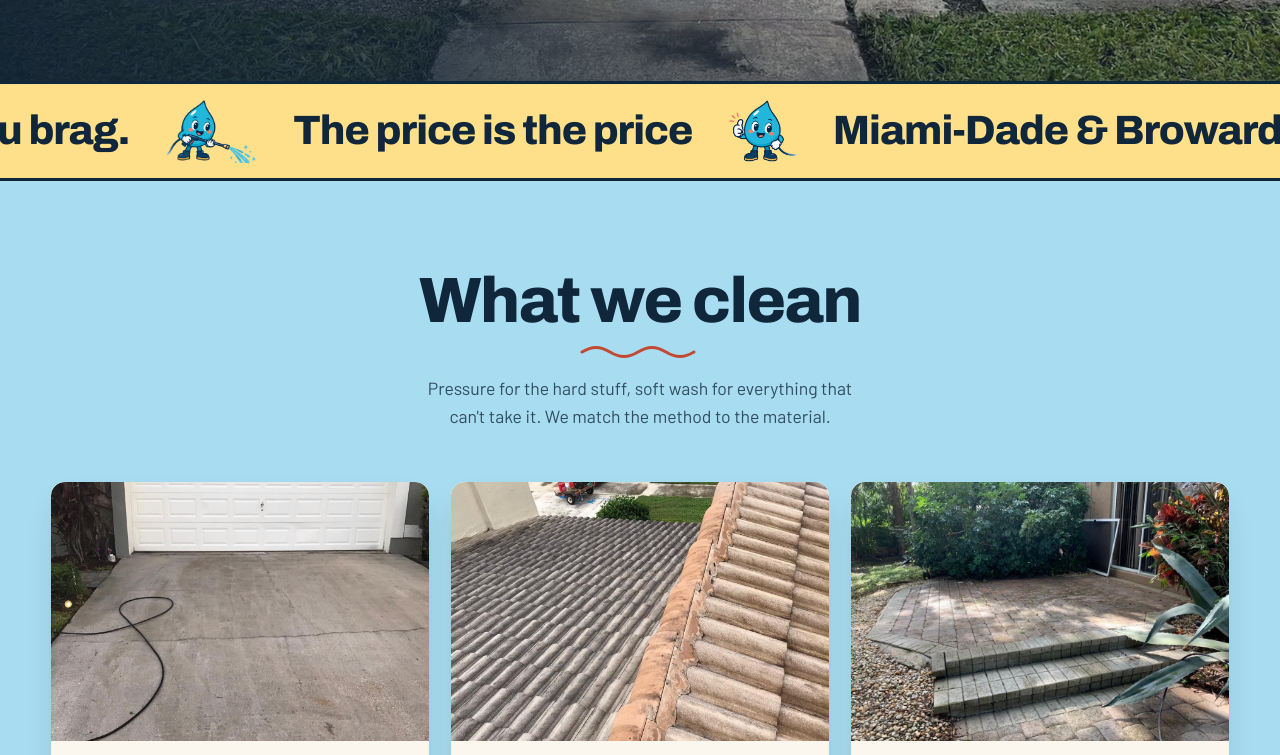
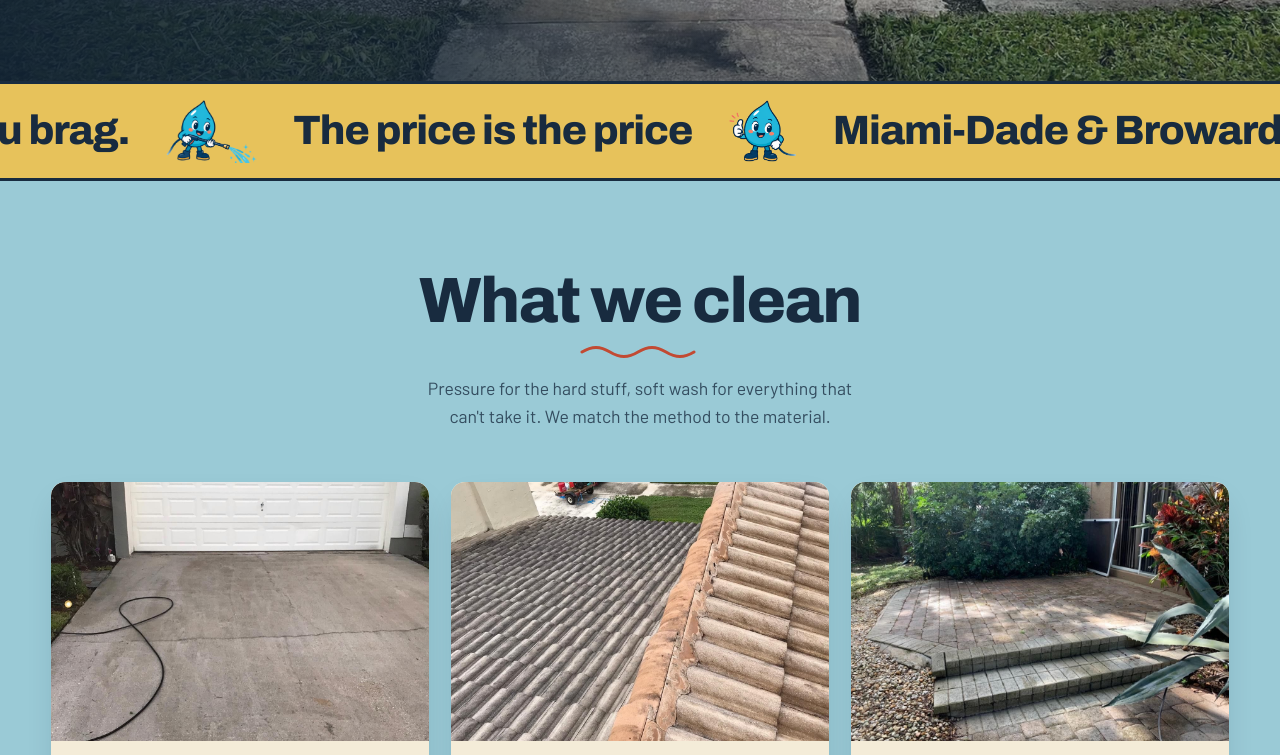
Before and after one commit to soflounderpressure/SOFLOWEBSITE, a plain HTML site: page index.html in a window 1280 px wide. Shown: the part 671-1426 px from the top of the page. Drawn offline with nearby package versions, Linux system fonts and the light colour scheme; a web font is replaced by a local one.

Commit message:
Rebrand: dulled mid-century 'oldies' palette (Sunliner/Deco vibe)
Keep SoFlo's hues, mute and warm them toward the Sunliner detailing /
Banana vibe: retro-paper cream base (#F4ECD8), dusty deco teal
(#236473 text / #9ACAD6 fills), muted mustard-gold (#E7C25B),
terracotta CTA (#BA4A30), warmer deep navy (#182B3F). Final :root
override shifts all 74 pages at once. Contrast verified on cream:
navy 12.7:1, teal text 5.7:1, coral 5.2:1.

Co-Authored-By: Claude Opus 4.8 <noreply@anthropic.com>

```diff
--- a/quoti.css
+++ b/quoti.css
@@ -886,3 +886,23 @@ footer,footer.ft-flush{border-radius:0!important}
 .page-hero .reveal,.services-hero .reveal,.quote-hero .reveal,.area-hero .reveal,
 .contract-hero .reveal,.resources-hero .reveal,.svc-hero .reveal,header.hero .reveal{
   opacity:1!important;transform:none!important}
+
+/* ═══════════════════════════════════════════════════════════════════
+   DULLED MID-CENTURY "OLDIES" PALETTE (2026-10)
+   SoFlo's own hues, muted + warmed toward the Sunliner / Deco vibe:
+   retro-paper cream, dusty deco teal, muted mustard, terracotta.
+   Final :root wins the cascade, so the whole site shifts at once.
+   Contrast on cream verified: navy 12.7:1, teal text 5.7:1, coral 5.2:1.
+   ═══════════════════════════════════════════════════════════════════ */
+:root{
+  --navy:#182B3F; --ink:#182B3F; --navy-2:#223A52; --navy-mid:#223A52;
+  --sand:#F4ECD8; --sand-2:#EADFC4; --paper:#F4ECD8; --foam:#F4ECD8;
+  --aqua:#9ACAD6; --aqua-lt:#E2EEEF; --aqua-ink:#236473;
+  --sky:#CBE4E8; --sky-soft:#E2EEEF; --sky-deep:#9ACAD6; --sky-mid:#CBE4E8;
+  --yellow:#E7C25B; --yellow-dk:#D4A93E;
+  --coral:#BA4A30; --coral-dk:#9E3C25;
+  --periwinkle:#236473; --peri-dk:#1C5260; --periwinkle-lt:#9ACAD6; --periwinkle-dk:#1C5260;
+  --mid:#4A5A53; --text-mid:#4A5A53; --text-light:#5E6E66;
+  --line:rgba(24,43,63,.12);
+}
+html{background:var(--paper)}
```
